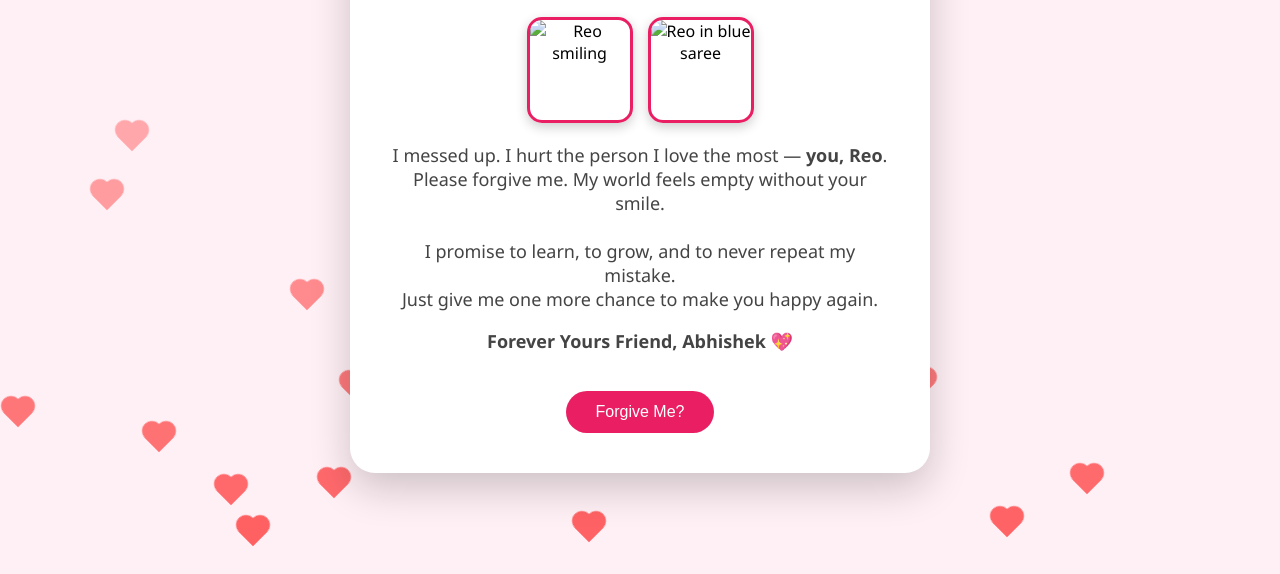
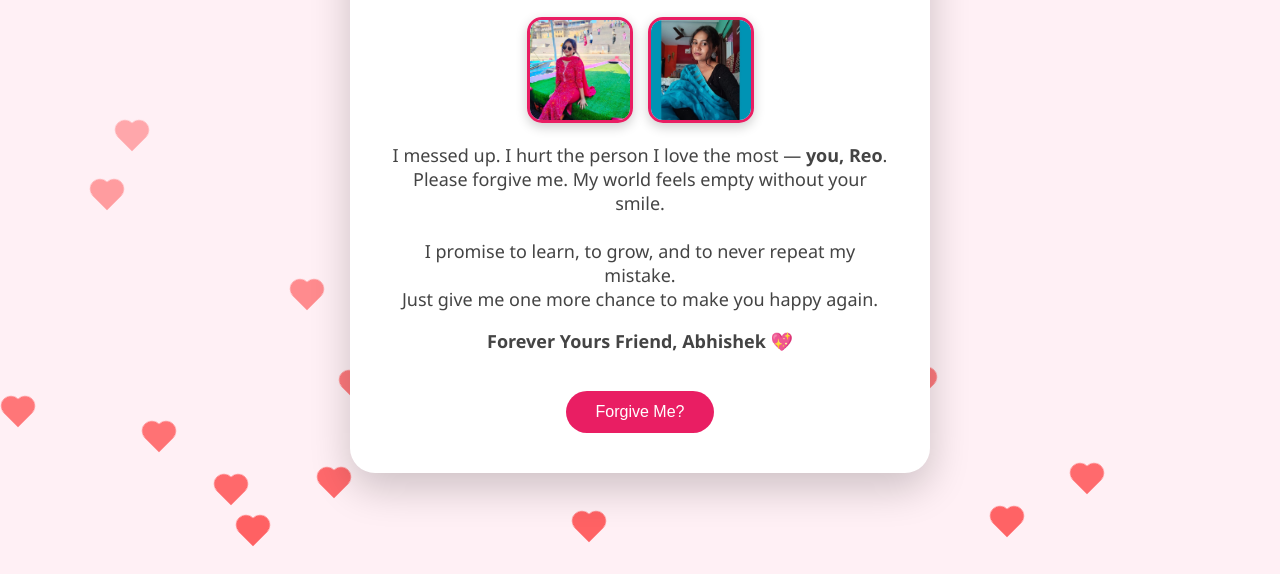
Before and after one commit to AbhishekGamer2004/I-m-Really-Sorry-Reo-, a plain HTML site: page index.html in a window 1280 px wide. Shown: the part 266-840 px from the top of the page. Drawn offline with Linux system fonts and the light colour scheme.

Commit message:
Update index.html

```diff
--- a/index.html
+++ b/index.html
@@ -153,8 +153,8 @@
       <h1>I’m Really Sorry, Reo Ghosh 💔</h1>
 
       <div class="photo-gallery">
-        <img src="reo1.jpg.jpg" alt="Reo smiling">
-        <img src="reo2.jpg.jpg" alt="Reo in blue saree">
+        <img src="reo1.jpg" alt="Reo smiling">
+        <img src="reo2.jpg" alt="Reo in blue saree">
       </div>
 
       <p>
```
